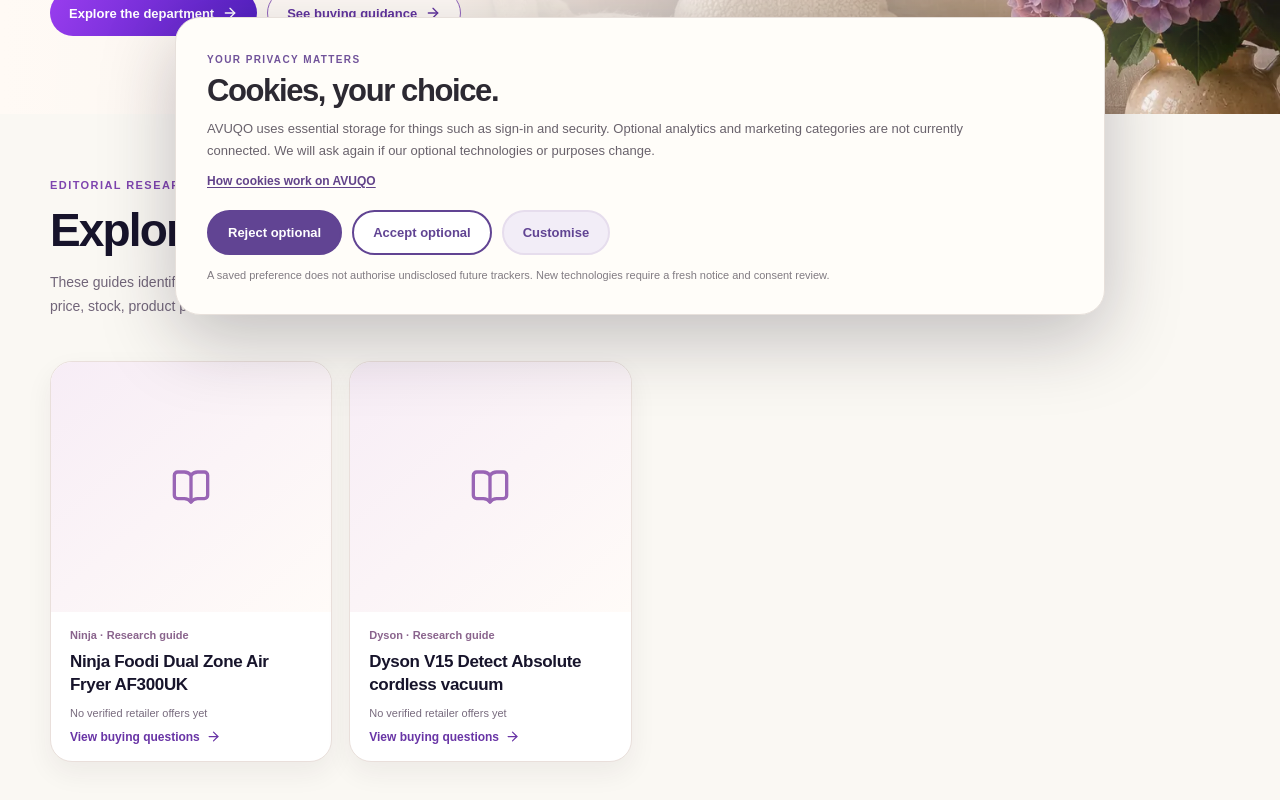
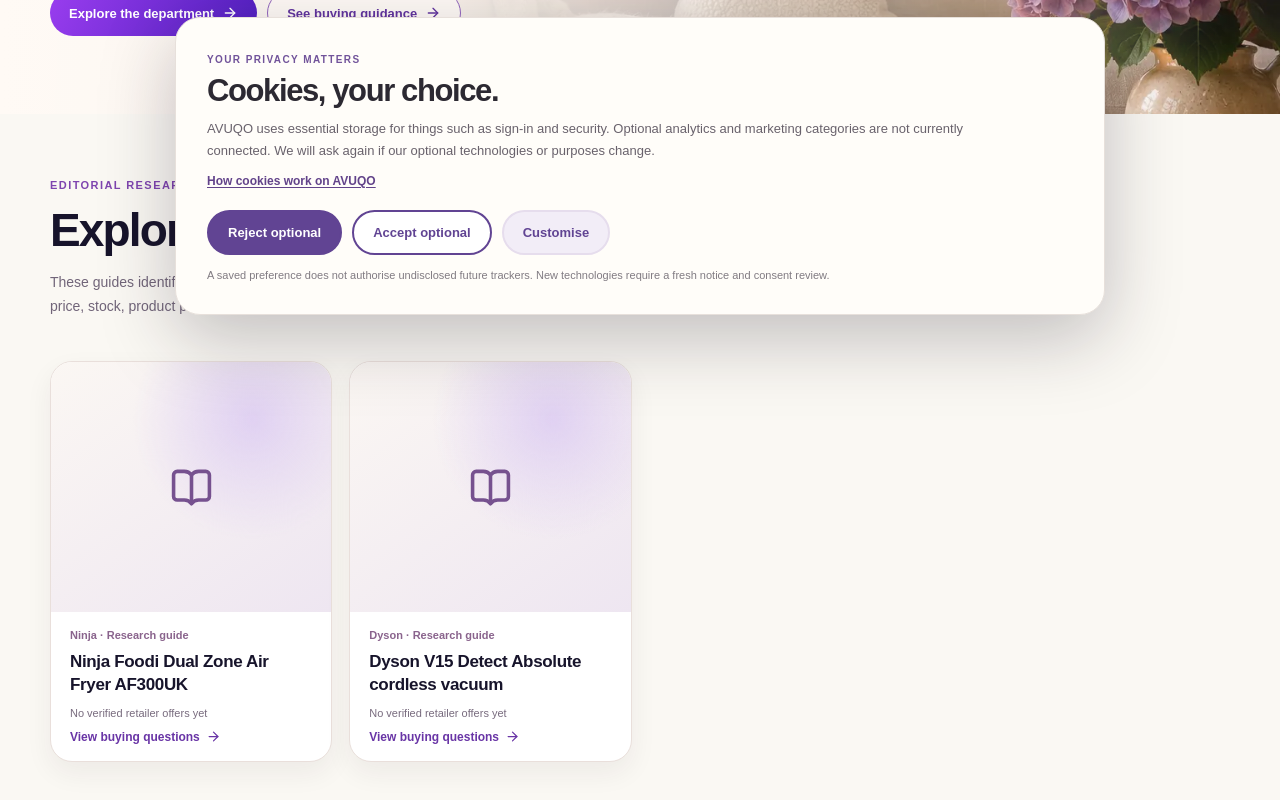
Before and after one commit to crkian/AVUQO, a Next.js app: page /categories/home/products in a window 1280 px wide. Shown: the part 470-1270 px from the top of the page. Built offline with nearby package versions, Linux system fonts and the light colour scheme; no server answers; the database is empty.

Commit message:
Style honest editorial product research shelf for home and tech departments

```diff
--- a/app/categories/[department]/products/page.module.css
+++ b/app/categories/[department]/products/page.module.css
@@ -45,3 +45,8 @@
 .page[data-tone="blue"]{--wash:#eaf1ff}
 .page[data-tone="green"]{--wash:#edf6e9}
 .page[data-tone="teal"]{--wash:#e8f5f3}
+
+
+/* Neutral editorial model imagery; never imply this is a merchant-supplied photo. */
+.researchArt{background:radial-gradient(circle at 72% 23%,#e0d1f2,transparent 43%),linear-gradient(145deg,#fbf7f3,#eee6f1);color:#76518f}
+.researchArt svg{height:43px;width:43px}
```
